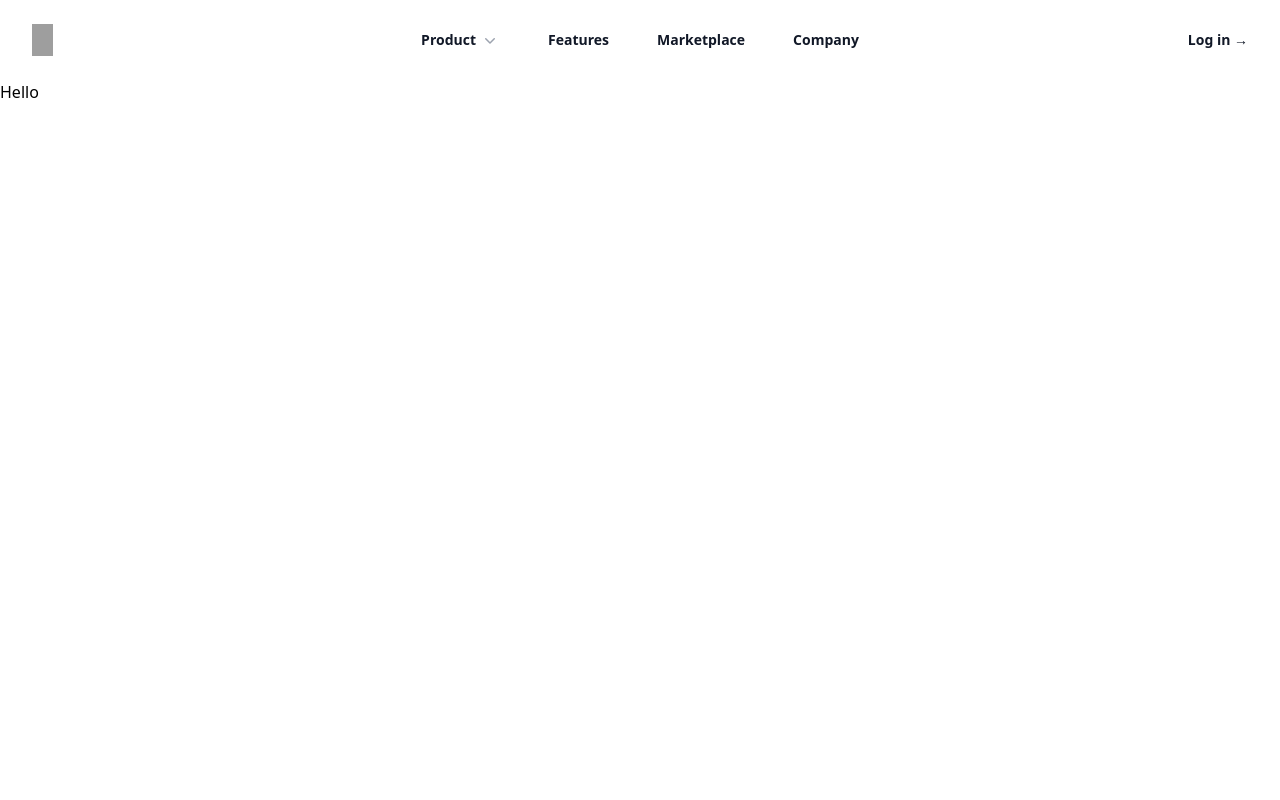
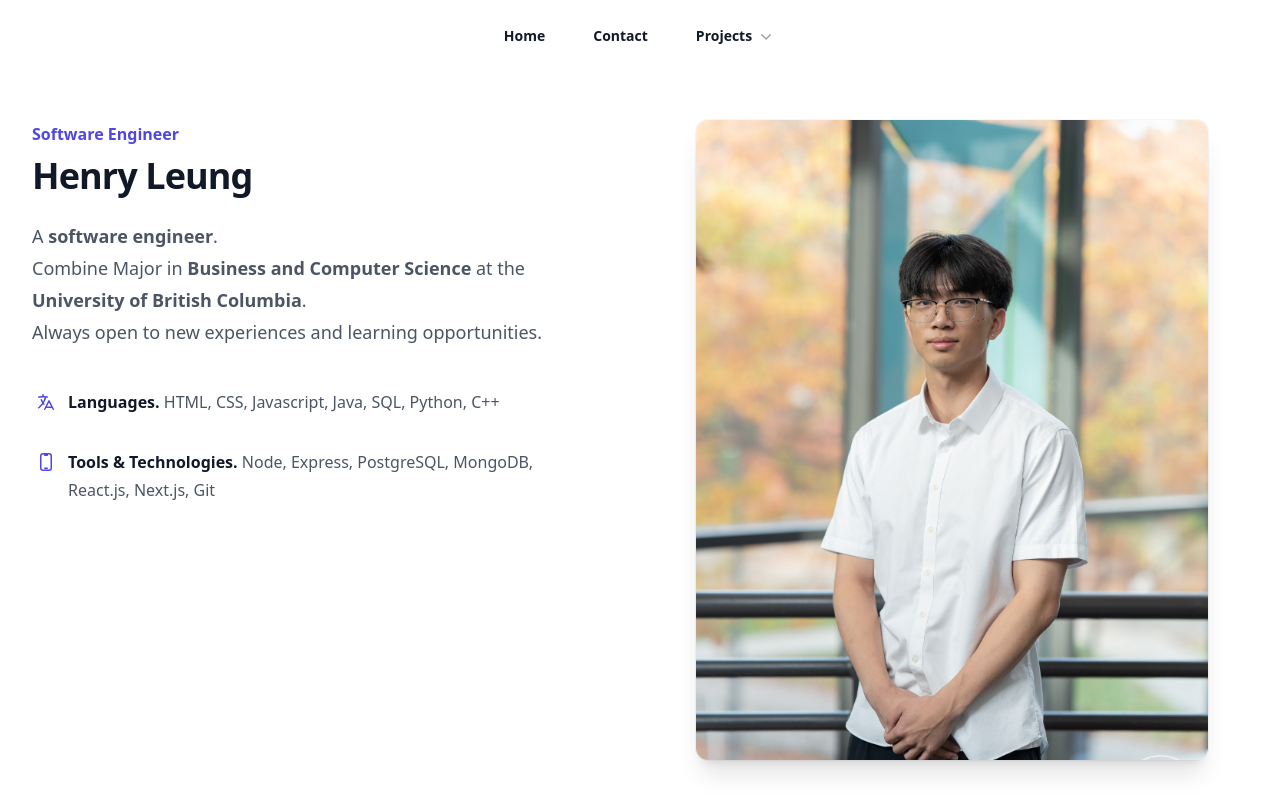
Before and after one commit to HenryLeungJ/personal-website, a Next.js app: page / in a window 1280 px wide. Built offline with nearby package versions, Linux system fonts and the light colour scheme; grey boxes are pictures that could not be loaded.

Commit message:
finished product

```diff
--- a/src/app/globals.css
+++ b/src/app/globals.css
@@ -7,6 +7,7 @@
 body {
     background-color: white;
 }
+
 
 .loader {
     width: 50px;
--- a/src/app/layout.tsx
+++ b/src/app/layout.tsx
@@ -14,7 +14,7 @@ export default function RootLayout({
   children: React.ReactNode;
 }) {
   return (
-    <html lang="en">
+    <html lang="en" className="">
       <body className="flex flex-col content-center h-screen">
         <Header />
         {children}
--- a/src/app/loading.tsx
+++ b/src/app/loading.tsx
@@ -1,3 +1,3 @@
 export default function Loading() {
-    return <div className="flex items-center"><div className="loader"></div></div>
+    return <div className="grid place-content-center my-auto"><div className="loader"></div></div>
 }
--- /dev/null
+++ b/src/app/not-found.tsx
@@ -0,0 +1,21 @@
+export default function NotFound() {
+    return (
+      <>
+        <main className="grid min-h-full place-items-center bg-white px-6 py-24 sm:py-32 lg:px-8">
+          <div className="text-center">
+            <p className="text-base font-semibold text-indigo-600">404</p>
+            <h1 className="mt-4 text-3xl font-bold tracking-tight text-gray-900 sm:text-5xl">Page not found</h1>
+            <p className="mt-6 text-base leading-7 text-gray-600">Sorry, we couldn’t find the page you’re looking for.</p>
+            <div className="mt-10 flex items-center justify-center gap-x-6">
+              <a
+                href="/"
+                className="rounded-md bg-indigo-600 px-3.5 py-2.5 text-sm font-semibold text-white shadow-sm hover:bg-indigo-500 focus-visible:outline focus-visible:outline-2 focus-visible:outline-offset-2 focus-visible:outline-indigo-600"
+              >
+                Go back home
+              </a>
+            </div>
+          </div>
+        </main>
+      </>
+    )
+  }
--- a/src/app/page.tsx
+++ b/src/app/page.tsx
@@ -1,5 +1,7 @@
+import Me from "@/components/me.tsx"
+
 export default function Home() {
   return (
-    <div className="w-full">Hello</div>
+    <Me />
   );
 }
--- a/src/components/header.tsx
+++ b/src/components/header.tsx
@@ -1,28 +1,22 @@
 "use client"
 
 import { Fragment, useState } from 'react'
+import Link from 'next/link';
 import { Dialog, Disclosure, Popover, Transition } from '@headlessui/react'
 import {
-  ArrowPathIcon,
   Bars3Icon,
-  ChartPieIcon,
-  CursorArrowRaysIcon,
-  FingerPrintIcon,
-  SquaresPlusIcon,
   XMarkIcon,
+  CurrencyDollarIcon,
+  BuildingOfficeIcon,
 } from '@heroicons/react/24/outline'
 import { ChevronDownIcon, PhoneIcon, PlayCircleIcon } from '@heroicons/react/20/solid'
 
-const products = [
-  { name: 'Analytics', description: 'Get a better understanding of your traffic', href: '#', icon: ChartPieIcon },
-  { name: 'Engagement', description: 'Speak directly to your customers', href: '#', icon: CursorArrowRaysIcon },
-  { name: 'Security', description: 'Your customers’ data will be safe and secure', href: '#', icon: FingerPrintIcon },
-  { name: 'Integrations', description: 'Connect with third-party tools', href: '#', icon: SquaresPlusIcon },
-  { name: 'Automations', description: 'Build strategic funnels that will convert', href: '#', icon: ArrowPathIcon },
+const products = [ //add new projects here
+  { name: 'Crypto Viewer', description: `Take a look at your favourite crypto curreny's real-time price`, href: 'https://cryptoviewer-9vyu.onrender.com/', icon: CurrencyDollarIcon },
+  { name: 'Company Guesser', description: `Test your knowledge on the S&P 500's top companies`, href: 'https://companyguesser.onrender.com/', icon: BuildingOfficeIcon },
 ]
 const callsToAction = [
-  { name: 'Watch demo', href: '#', icon: PlayCircleIcon },
-  { name: 'Contact sales', href: '#', icon: PhoneIcon },
+  { name: 'Github', href: 'https://github.com/HenryLeungJ', icon: PlayCircleIcon },
 ]
 
 function classNames(...classes) {
@@ -33,14 +27,8 @@ export default function Header() {
   const [mobileMenuOpen, setMobileMenuOpen] = useState(false)
 
   return (
-    <header className="bg-white">
+    <header className="bg-white flex justify-center">
       <nav className="mx-auto flex max-w-7xl items-center justify-between p-6 lg:px-8" aria-label="Global">
-        <div className="flex lg:flex-1">
-          <a href="#" className="-m-1.5 p-1.5">
-            <span className="sr-only">Your Company</span>
-            <img className="h-8 w-auto" src="https://picsum.photos/200/300" alt="" />
-          </a>
-        </div>
         <div className="flex lg:hidden">
           <button
             type="button"
@@ -52,9 +40,15 @@ export default function Header() {
           </button>
         </div>
         <Popover.Group className="hidden lg:flex lg:gap-x-12">
+          <Link href="/" className="text-sm font-semibold leading-6 text-gray-900">
+            Home
+          </Link>
+          <Link href="/contact" className="text-sm font-semibold leading-6 text-gray-900">
+            Contact
+          </Link>
           <Popover className="relative">
             <Popover.Button className="flex items-center gap-x-1 text-sm font-semibold leading-6 text-gray-900">
-              Product
+              Projects
               <ChevronDownIcon className="h-5 w-5 flex-none text-gray-400" aria-hidden="true" />
             </Popover.Button>
 
@@ -87,7 +81,7 @@ export default function Header() {
                     </div>
                   ))}
                 </div>
-                <div className="grid grid-cols-2 divide-x divide-gray-900/5 bg-gray-50">
+                <div className="grid grid-cols-1 divide-x divide-gray-900/5 bg-gray-50">
                   {callsToAction.map((item) => (
                     <a
                       key={item.name}
@@ -103,34 +97,21 @@ export default function Header() {
             </Transition>
           </Popover>
 
-          <a href="#" className="text-sm font-semibold leading-6 text-gray-900">
-            Features
-          </a>
-          <a href="#" className="text-sm font-semibold leading-6 text-gray-900">
-            Marketplace
-          </a>
-          <a href="#" className="text-sm font-semibold leading-6 text-gray-900">
-            Company
-          </a>
+
         </Popover.Group>
-        <div className="hidden lg:flex lg:flex-1 lg:justify-end">
-          <a href="#" className="text-sm font-semibold leading-6 text-gray-900">
-            Log in <span aria-hidden="true">&rarr;</span>
-          </a>
-        </div>
       </nav>
       <Dialog as="div" className="lg:hidden" open={mobileMenuOpen} onClose={setMobileMenuOpen}>
         <div className="fixed inset-0 z-10" />
         <Dialog.Panel className="fixed inset-y-0 right-0 z-10 w-full overflow-y-auto bg-white px-6 py-6 sm:max-w-sm sm:ring-1 sm:ring-gray-900/10">
           <div className="flex items-center justify-between">
-            <a href="#" className="-m-1.5 p-1.5">
-              <span className="sr-only">Your Company</span>
+            <Link href="/" className="-m-1.5 p-1.5">
+              <span className="sr-only">Home</span>
               <img
                 className="h-8 w-auto"
                 src="https://tailwindui.com/img/logos/mark.svg?color=indigo&shade=600"
                 alt=""
               />
-            </a>
+            </Link>
             <button
               type="button"
               className="-m-2.5 rounded-md p-2.5 text-gray-700"
@@ -147,7 +128,7 @@ export default function Header() {
                   {({ open }) => (
                     <>
                       <Disclosure.Button className="flex w-full items-center justify-between rounded-lg py-2 pl-3 pr-3.5 text-base font-semibold leading-7 text-gray-900 hover:bg-gray-50">
-                        Product
+                        Projects
                         <ChevronDownIcon
                           className={classNames(open ? 'rotate-180' : '', 'h-5 w-5 flex-none')}
                           aria-hidden="true"
@@ -168,32 +149,18 @@ export default function Header() {
                     </>
                   )}
                 </Disclosure>
-                <a
-                  href="#"
+                <Link
+                  href="/"
                   className="-mx-3 block rounded-lg px-3 py-2 text-base font-semibold leading-7 text-gray-900 hover:bg-gray-50"
                 >
-                  Features
-                </a>
-                <a
-                  href="#"
+                  Home
+                </Link>
+                <Link
+                  href="/contact"
                   className="-mx-3 block rounded-lg px-3 py-2 text-base font-semibold leading-7 text-gray-900 hover:bg-gray-50"
                 >
-                  Marketplace
-                </a>
-                <a
-                  href="#"
-                  className="-mx-3 block rounded-lg px-3 py-2 text-base font-semibold leading-7 text-gray-900 hover:bg-gray-50"
-                >
-                  Company
-                </a>
-              </div>
-              <div className="py-6">
-                <a
-                  href="#"
-                  className="-mx-3 block rounded-lg px-3 py-2.5 text-base font-semibold leading-7 text-gray-900 hover:bg-gray-50"
-                >
-                  Log in
-                </a>
+                  Contact
+                </Link>
               </div>
             </div>
           </div>
--- /dev/null
+++ b/src/components/me.tsx
@@ -0,0 +1,55 @@
+import { DevicePhoneMobileIcon, LanguageIcon } from '@heroicons/react/20/solid'
+
+const features = [
+  {
+    name: 'Languages.',
+    description:
+      'HTML, CSS, Javascript, Java, SQL, Python, C++',
+    icon: LanguageIcon,
+  },
+  {
+    name: 'Tools & Technologies.',
+    description: 'Node, Express, PostgreSQL, MongoDB, React.js, Next.js, Git',
+    icon: DevicePhoneMobileIcon,
+  },
+]
+
+export default function Henry() {
+  return (
+    <div className="bg-white py-4 sm:py-8 h-full lg:overflow-hidden">
+      <div className="mx-auto max-w-7xl px-6 lg:px-8">
+        <div className="mx-auto grid max-w-2xl grid-cols-1 gap-x-8 gap-y-16 sm:gap-y-20 lg:mx-0 lg:max-w-none lg:grid-cols-2">
+          <div className="lg:pt-4 grid place-content-center lg:place-content-start">
+            <div className="lg:max-w-lg">
+              <h2 className="text-base font-semibold leading-7 text-indigo-600">Software Engineer</h2>
+              <p className="mt-2 text-3xl font-bold tracking-tight text-gray-900 sm:text-4xl">Henry Leung</p>
+              <p className="mt-6 text-lg leading-8 text-gray-600">
+                A <b>software engineer</b>.<br />Combine Major in <b>Business and Computer Science</b> at the <b>University of British Columbia</b>.<br />Always open to new experiences
+                and learning opportunities.
+              </p>
+              <dl className="mt-10 max-w-xl space-y-8 text-base leading-7 text-gray-600 lg:max-w-none">
+                {features.map((feature) => (
+                  <div key={feature.name} className="relative pl-9">
+                    <dt className="inline font-semibold text-gray-900">
+                      <feature.icon className="absolute left-1 top-1 h-5 w-5 text-indigo-600" aria-hidden="true" />
+                      {feature.name}
+                    </dt>{' '}
+                    <dd className="inline">{feature.description}</dd>
+                  </div>
+                ))}
+              </dl>
+            </div>
+          </div>
+          <div className="lg:pt-4 grid place-content-center">
+            <img
+              src="/myself.jpg"
+              alt="Me"
+              className="w-[48rem] max-w-lg rounded-xl shadow-xl ring-1 ring-gray-400/10 sm:w-[57rem] md:-ml-4 lg:-ml-0 h-5/6 object-cover"
+            />
+          </div>
+
+        </div>
+      </div>
+    </div>
+  )
+}
```
Also changed, not shown: package.json (+14 -2 lines), src/app/contact/page.tsx (added, +66 -0 lines), public/myself.jpg (added), 1 other file (tests, documents, lock files or other folders).
